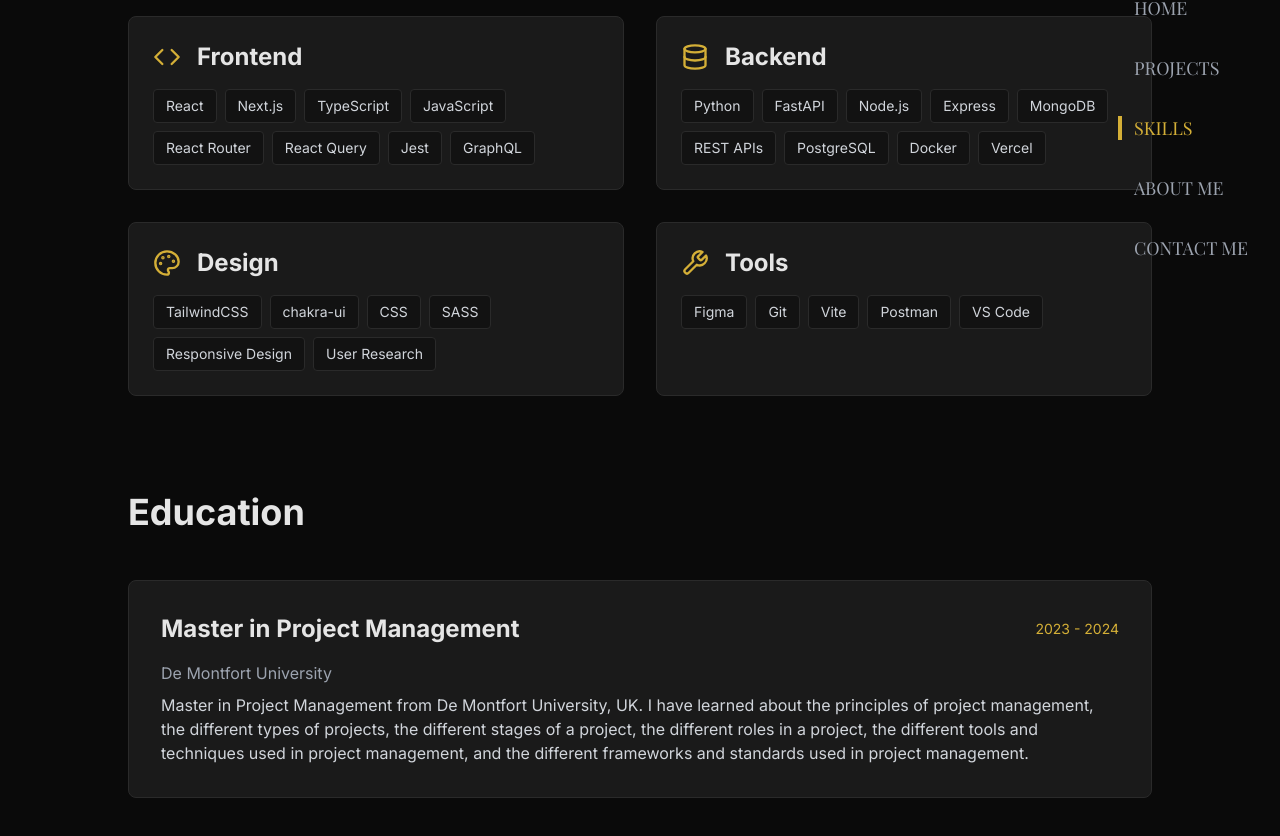
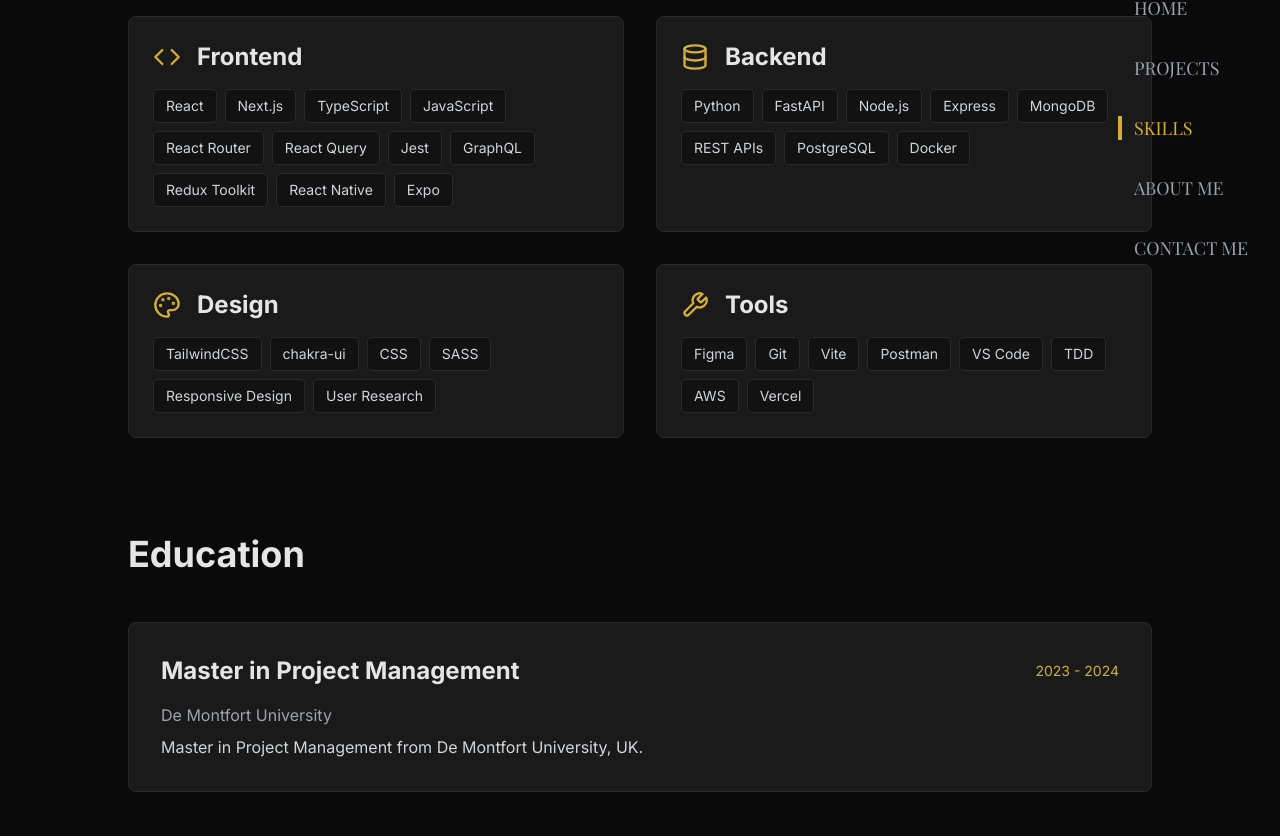
Before and after one commit to mhizsean/sean-portfolio, a Next.js app: page /skills in a window 1280 px wide. Shown: the part 272-1108 px from the top of the page. Built offline with nearby package versions, Linux system fonts and the light colour scheme; a web font is replaced by a local one.

Commit message:
move education into constant file

```diff
--- a/app/skills/page.tsx
+++ b/app/skills/page.tsx
@@ -1,17 +1,7 @@
 "use client";
 
 import { motion } from "framer-motion";
-import { skillCategories } from "@/constants/skills";
-
-const studies = [
-  {
-    title: "Master in Project Management",
-    institution: "De Montfort University",
-    period: "2023 - 2024",
-    description:
-      "Master in Project Management from De Montfort University, UK. I have learned about the principles of project management, the different types of projects, the different stages of a project, the different roles in a project, the different tools and techniques used in project management, and the different frameworks and standards used in project management.",
-  },
-];
+import { skillCategories, studies } from "@/constants/skills";
 
 export default function SkillsPage() {
   return (
--- a/constants/skills.ts
+++ b/constants/skills.ts
@@ -13,12 +13,15 @@
       "React Query",
       "Jest",
       "GraphQL",
+      "Redux Toolkit",
+      "React Native",
+      "Expo",
     ],
   },
   {
     icon: Database,
     title: "Backend",
-    skills: ["Python", "FastAPI", "Node.js", "Express", "MongoDB", "REST APIs", "PostgreSQL", "Docker", "Vercel"],
+    skills: ["Python", "FastAPI", "Node.js", "Express", "MongoDB", "REST APIs", "PostgreSQL", "Docker"],
   },
   {
     icon: Palette,
@@ -28,6 +31,16 @@
   {
     icon: Wrench,
     title: "Tools",
-    skills: ["Figma", "Git", "Vite", "Postman", "VS Code", ],
+    skills: ["Figma", "Git", "Vite", "Postman", "VS Code", "TDD", "AWS", "Vercel" ],
   },
 ] as const;
+
+export const studies = [
+  {
+    title: "Master in Project Management",
+    institution: "De Montfort University",
+    period: "2023 - 2024",
+    description:
+      "Master in Project Management from De Montfort University, UK. ",
+  },
+] as const;
```
